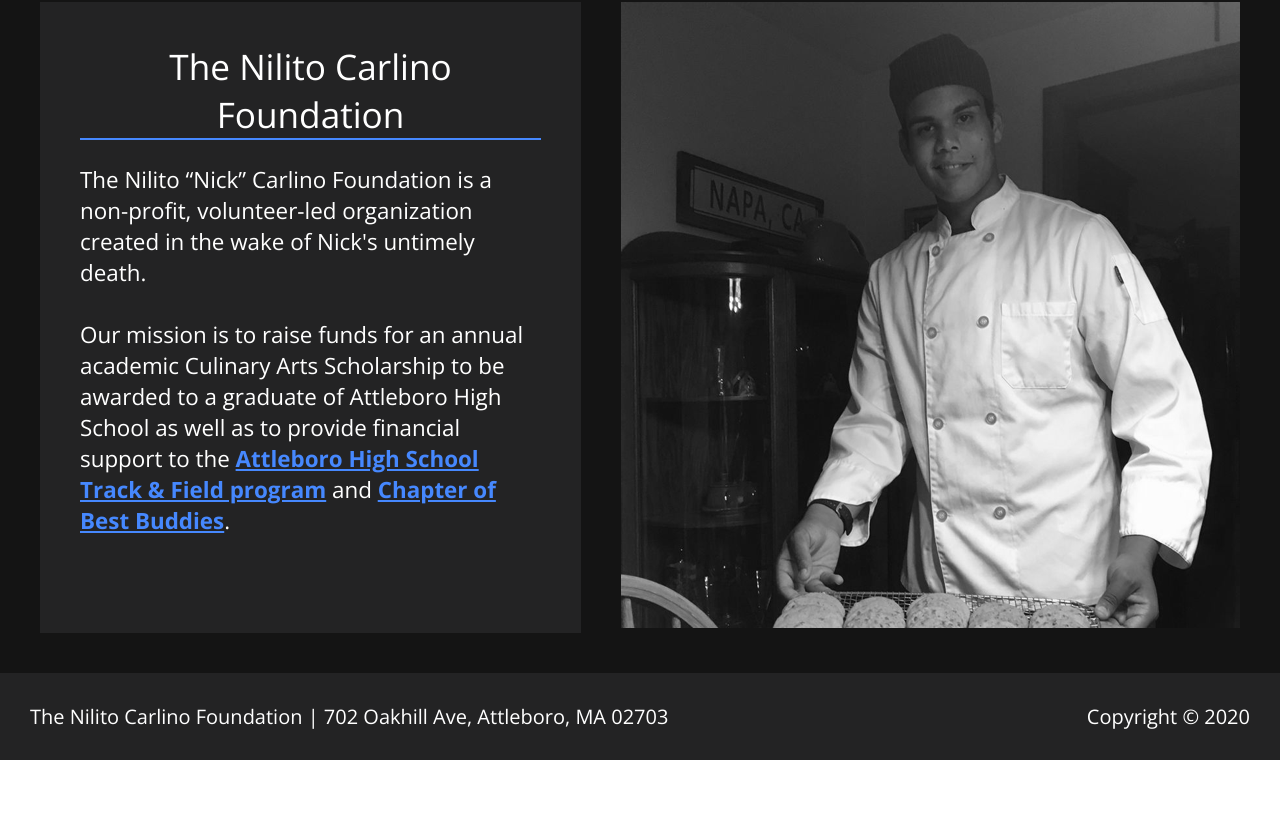
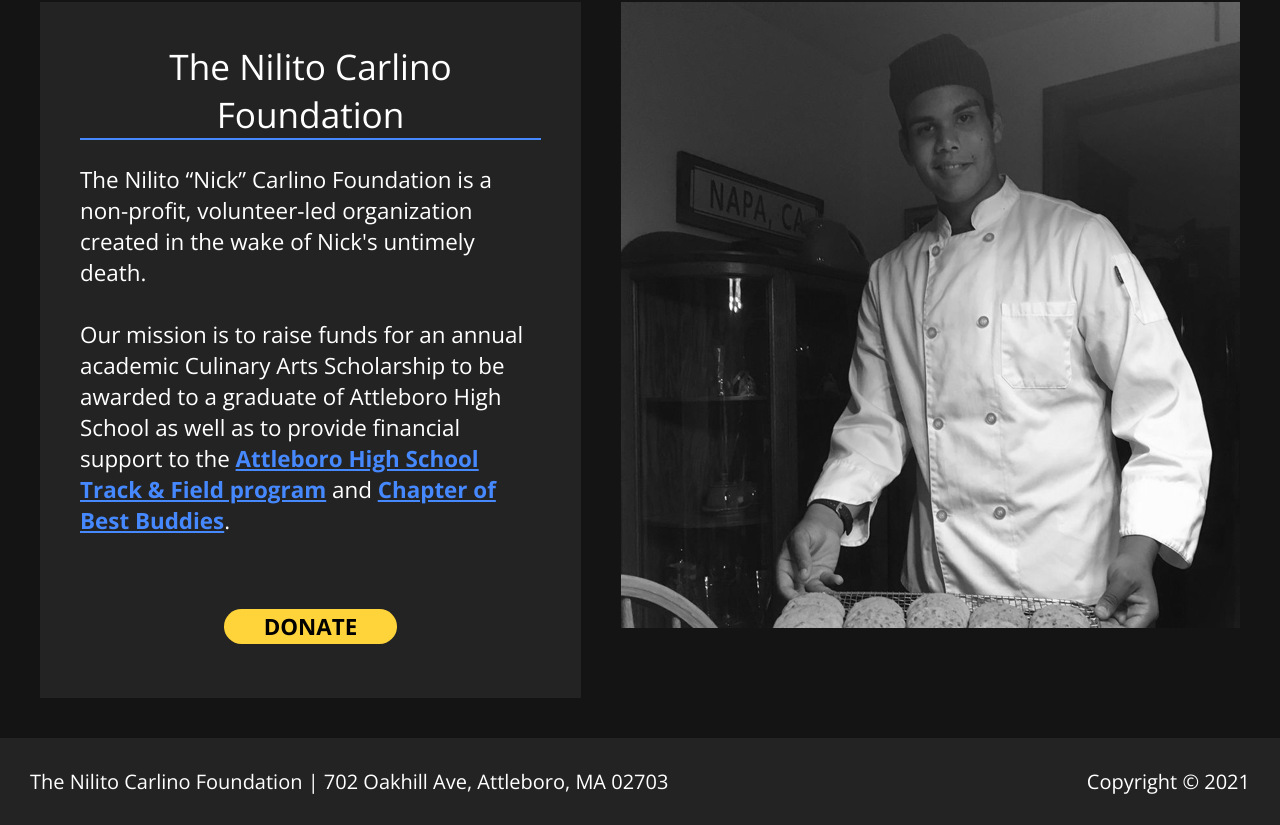
Before and after one commit to NilitoCarlinoFoundation/nilitocarlinofoundation.github.io, a React (Create React App) app: page /#/ in a window 1280 px wide. Shown: the part 388-1213 px from the top of the page. Before the commit the page ends 1148 px from the top, so only its background shows below. Built offline with nearby package versions, Linux system fonts and the light colour scheme.

Commit message:
Add donate button with Paypal link. Update copyright year.

```diff
--- a/src/components/Footer/Footer.js
+++ b/src/components/Footer/Footer.js
@@ -6,7 +6,7 @@ export default function Footer() {
 	return (
 		<div className="Footer">
 			<div>The Nilito Carlino Foundation | 702 Oakhill Ave, Attleboro, MA 02703</div>
-			<div>Copyright &#169; 2020</div>
+			<div>Copyright &#169; 2021</div>
 		</div>
 	);
 }
--- a/src/components/Header/Donate/Donate.js
+++ b/src/components/Header/Donate/Donate.js
@@ -3,18 +3,20 @@ import { FontAwesomeIcon } from '@fortawesome/react-fontawesome';
 
 import './Donate.css';
 
-export default function Donate() {
+export default function Donate({ showSocialMedia = false }) {
   return (
     <div className="Donate">
-{/*}      <a
-        href="https://www.facebook.com/pages/category/Charity-Organization/Nilito-Carlino-Foundation-102451708055048/"
+      <a
+        href="https://www.paypal.com/donate?token=CO8g67ufZihZ5AAjVuTIQEM8MDLtaDmu81LZ1vMpoFWtToxVGuTPuEdvF_zbB-k4BFGUeYIiV_vWtOts"
         className="button-link"
         target="_blank"
         rel="noopener noreferrer"
       >
         Donate
-      </a> */}
+      </a>
 
+      { showSocialMedia &&
+        <>
           <a
             href="https://www.facebook.com/pages/category/Charity-Organization/Nilito-Carlino-Foundation-102451708055048/"
             target="_blank"
@@ -36,6 +38,8 @@ export default function Donate() {
               icon={["fab", "instagram"]}
             />
           </a>
+        </>
+      }
 
     </div>
   );
--- a/src/components/Header/Header.js
+++ b/src/components/Header/Header.js
@@ -9,7 +9,7 @@ export default function Header() {
 		<header className="Header">
     	<img src="Nick_logo.png" className="Header-logo" alt="Nick_logo" />
       <Nav />
-      <Donate />
+      <Donate showSocialMedia />
 
       {/* 		<a
          	 	className="App-link"
--- a/src/components/Pages/Home/Home.css
+++ b/src/components/Pages/Home/Home.css
@@ -1,3 +1,18 @@
 .Home {
 	display: flex;
 }
+
+/*.Home .content {
+  justify-content: space-between;
+}*/
+
+.Home a.button-link {
+  background-color: #ffd43b;
+  color: black;
+  font-size: 1.4em;
+}
+
+.Home .Donate {
+  align-self: center;
+  padding-top: 75px;
+}
--- a/src/components/Pages/Home/Home.js
+++ b/src/components/Pages/Home/Home.js
@@ -1,11 +1,13 @@
 import React from 'react';
 
 import './Home.css';
+import Donate from '../../Header/Donate/Donate';
 
 export default function Home() {
 	return (
 		<div className="Home">
 			<div className="content">
+        <div>
   				<h1>The Nilito Carlino Foundation</h1>
   				<div className="content-text">
   					The Nilito “Nick” Carlino Foundation is a non-profit, volunteer-led organization
@@ -22,7 +24,12 @@ export default function Home() {
             <a className="text-link" href="https://www.facebook.com/attleborobestbuddies/" target="_blank" rel="noopener noreferrer">
               Chapter of Best Buddies
             </a>.
+
           </div>
+        </div>
+        {/*Line 31 calls the component that's imported in line 4*/}
+        <Donate />
+
       </div>
 
 			<div className="content-image">
--- a/src/styles/App.css
+++ b/src/styles/App.css
@@ -75,6 +75,8 @@ h1 {
   background-color: #232324;
 }
 
+
+
 /*.Sibling connectors. Selects cases where these things are siblings, and only applies styling to the second
 sib to the right of the + sign. This was used to "collapse margins" between text and picture divs when using display: flex*/
 
@@ -83,6 +85,8 @@ sib to the right of the + sign. This was used to "collapse margins" between text
 .content-image + .content {
   margin-left: 0;
 }
+
+
 
 /*@media (prefers-reduced-motion: no-preference) {
   .App-logo {
```
Lines whose indentation alone changed are shown as unchanged.
